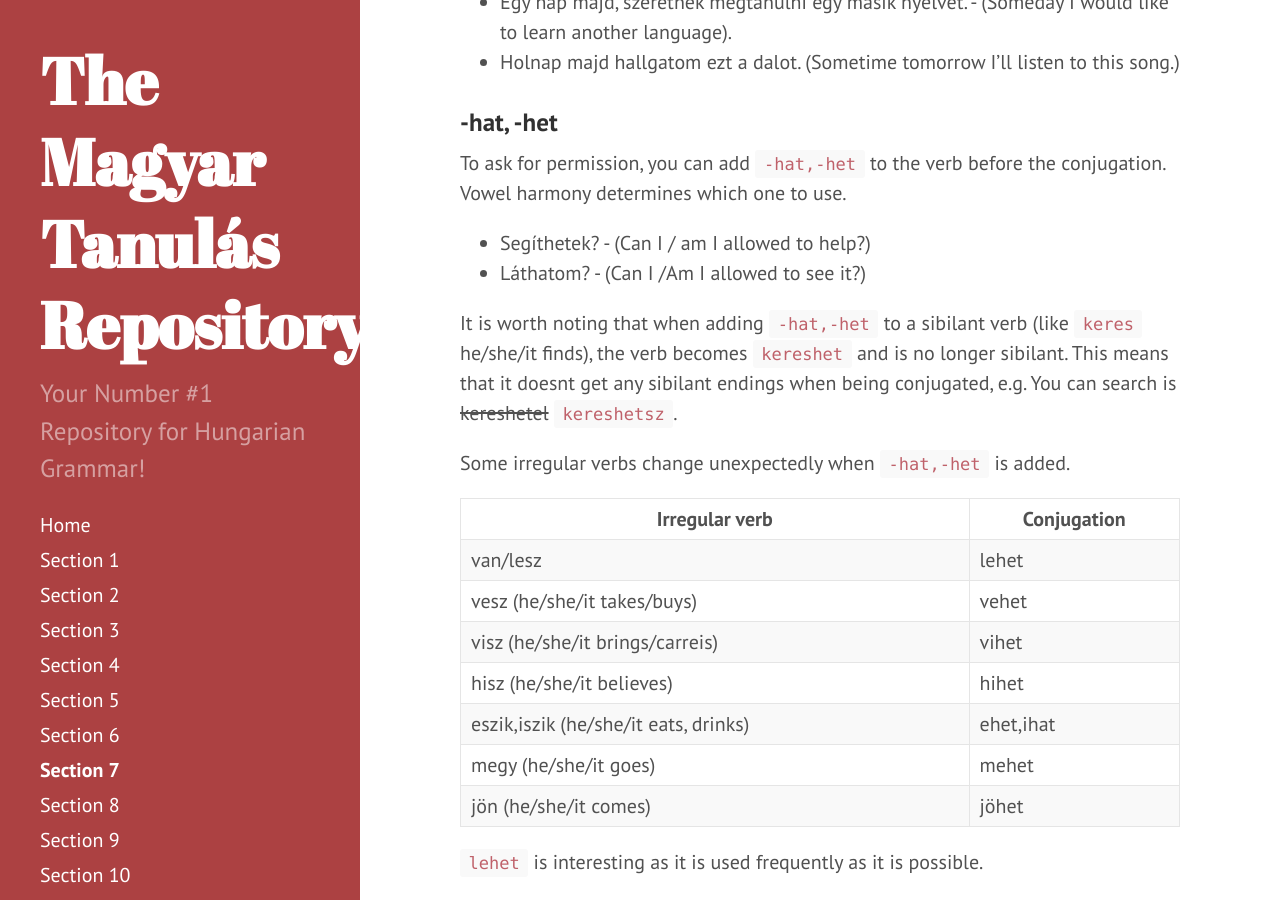
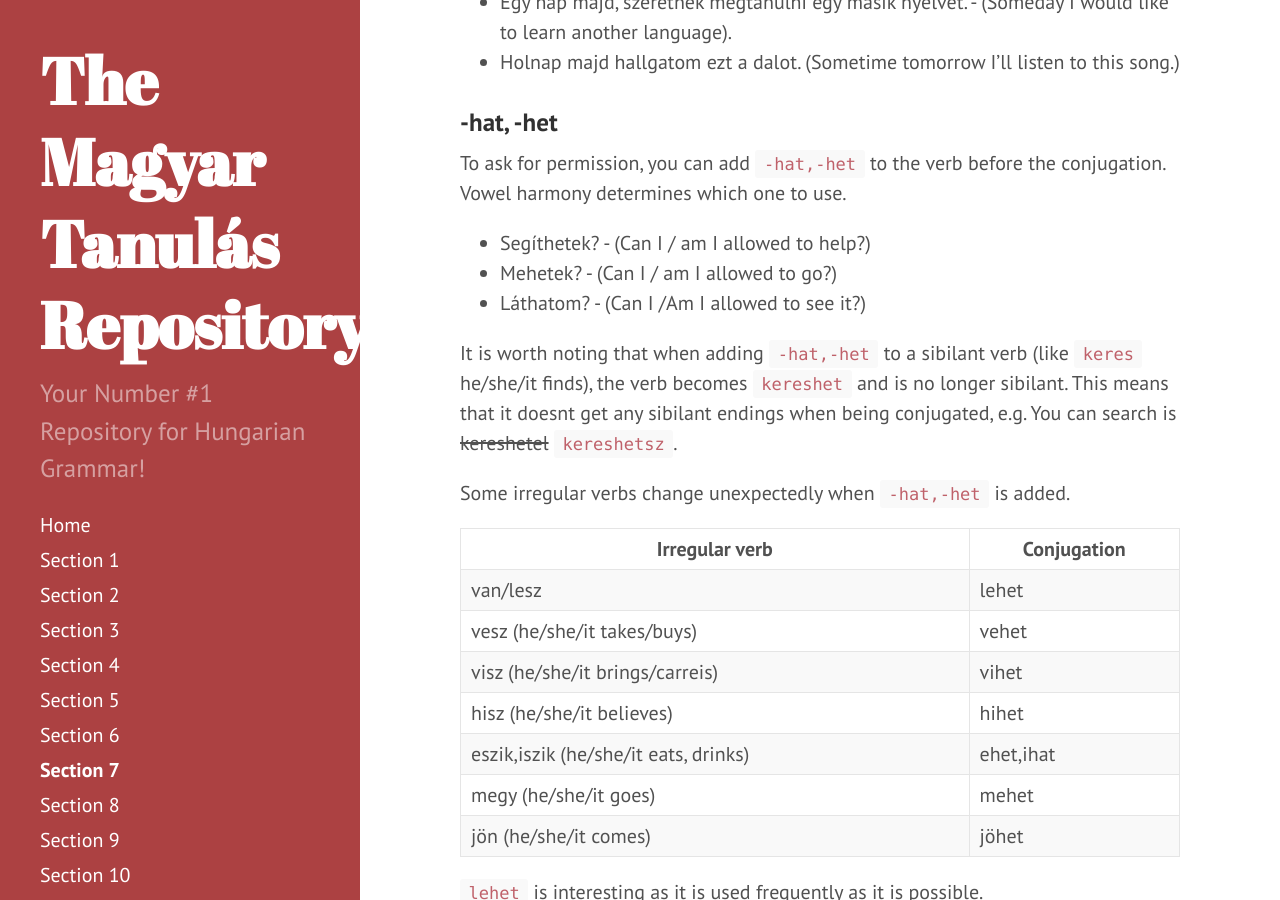
Before and after one commit to Magyartanulas/magyartanulas.github.io, a Jekyll site: the page built from Section7.md, in a window 1280 px wide and 900 px high, scrolled down 3748 px. Built offline with Jekyll 4.4.1, drawn with Linux system fonts in a browser that asks for light colours; Markdown is read by kramdown in place of the engine named in the settings.

Commit message:
Update Section7.md

```diff
--- a/Section7.md
+++ b/Section7.md
@@ -106,6 +106,7 @@ If the word `akkor` is an immediate follow-up, then `majd` is a distant unknown
 To ask for permission, you can add `-hat,-het` to the verb before the conjugation. Vowel harmony determines which one to use.
 
 * Segíthetek? - (Can I / am I allowed to help?)
+* Mehetek? - (Can I / am I allowed to go?)
 * Láthatom? - (Can I /Am I allowed to see it?)
 
 It is worth noting that when adding `-hat,-het` to a sibilant verb (like `keres` he/she/it finds), the verb becomes `kereshet` and is no longer sibilant. This means that it doesnt get any sibilant endings when being conjugated, e.g. You can search is ~~kereshetel~~ `kereshetsz`.
```
